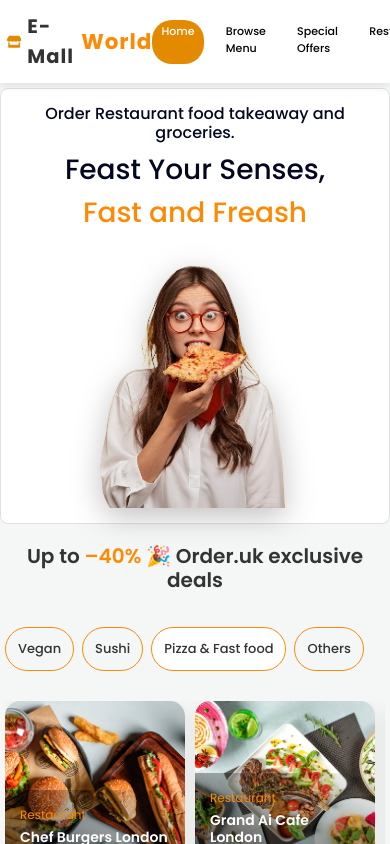
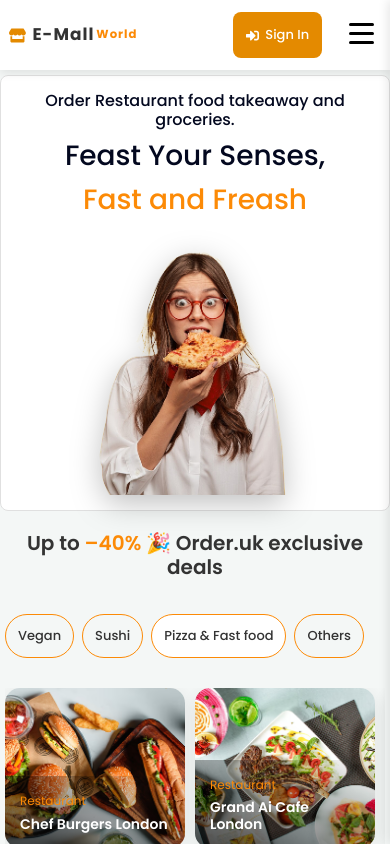
Before and after one commit to imyogijani/Foodecom, a React (Vite) app: page / in a window 390 px wide. Built offline with nearby package versions, Linux system fonts and the light colour scheme.

Commit message:
feat(navbar): enhance mobile menu with improved styles and transitions

```diff
--- a/src/Pages/Home/Navbar.css
+++ b/src/Pages/Home/Navbar.css
@@ -68,6 +68,7 @@
   cursor: pointer;
   padding: 0.5rem;
   margin-left: 1rem;
+  z-index: 1001;
 }
 
 .mobile-menu-toggle span {
@@ -89,10 +90,13 @@
   height: 100%;
   background: rgba(0, 0, 0, 0.5);
   z-index: 999;
+  opacity: 0;
+  transition: opacity 0.3s ease;
 }
 
 .mobile-menu-overlay.active {
   display: block;
+  opacity: 1;
 }
 
 /* Mobile menu content */
@@ -101,7 +105,8 @@
   position: fixed;
   top: 0;
   right: -100%;
-  width: 280px;
+  width: 85%;
+  max-width: 320px;
   height: 100%;
   background: #fff;
   box-shadow: -2px 0 10px rgba(0, 0, 0, 0.1);
@@ -109,6 +114,7 @@
   z-index: 1000;
   padding: 1rem;
   overflow-y: auto;
+  -webkit-overflow-scrolling: touch;
 }
 
 .mobile-menu.active {
@@ -131,6 +137,17 @@
   cursor: pointer;
   padding: 0.5rem;
   color: var(--text-color);
+  width: 40px;
+  height: 40px;
+  display: flex;
+  align-items: center;
+  justify-content: center;
+  border-radius: 50%;
+  transition: background-color 0.3s;
+}
+
+.mobile-menu-close:hover {
+  background-color: rgba(0, 0, 0, 0.05);
 }
 
 .mobile-nav-links {
@@ -145,12 +162,20 @@
   border-radius: 8px;
   text-align: left;
   border-bottom: 1px solid #f0f0f0;
+  font-size: 1.1rem;
+  transition: background-color 0.3s;
+}
+
+.mobile-nav-links .nav-pill-link:active {
+  background-color: rgba(0, 0, 0, 0.05);
 }
 
 .mobile-nav-actions {
   display: flex;
   flex-direction: column;
   gap: 1rem;
+  padding: 1rem 0;
+  border-top: 1px solid #eee;
 }
 
 .nav-pill-link {
@@ -338,48 +363,6 @@
   }
 
   .nav-center {
-    gap: 1.5rem;
-  }
-}
-
-@media (max-width: 768px) {
-  .custom-navbar {
-    padding: 0.7rem 1rem;
-  }
-
-  .nav-center {
-    gap: 1rem;
-  }
-
-  .custom-logo {
-    font-size: 1.8rem;
-  }
-
-  .nav-pill-link {
-    padding: 0.4rem 0.8rem;
-    font-size: 0.9rem;
-  }
-}
-
-/* Enhanced responsive breakpoints */
-@media (max-width: 1024px) and (min-width: 769px) {
-  /* iPad-specific adjustments */
-  .custom-navbar {
-    flex-direction: column;
-    align-items: center;
-    padding: 1rem 0.5rem;
-  }
-  .navbar-section {
-    justify-content: center;
-    margin-top: 0.5rem;
-  }
-  .logo-section {
-    justify-content: center;
-    margin-top: 0;
-    margin-bottom: 0.5rem;
-  }
-
-  .nav-center {
     display: none;
   }
 
@@ -390,57 +373,19 @@
   .mobile-menu {
     display: block;
   }
+}
 
-  .nav-right {
-    gap: 0.8rem;
+@media (max-width: 768px) {
+  .custom-navbar {
+    padding: 0.7rem 1rem;
   }
 
   .custom-logo {
     font-size: 1.5rem;
   }
 
-  .logo-uk {
-    font-size: 1rem;
-  }
-}
-
-@media (max-width: 640px) {
-  .custom-navbar {
-    padding: 0.5rem 0.8rem;
-  }
-
-  .nav-right {
-    gap: 0.5rem;
-  }
-  .nav-pill-link,
-  .login-pill {
-    padding: 0.5rem 1rem;
-    font-size: 0.9rem;
-  }
-
-  .user-menu {
-    width: 90vw;
-    max-width: 300px;
-    right: -100px;
-  }
-}
-
-@media (max-width: 480px) {
-  .custom-navbar {
-    padding: 0.7rem 0.5rem;
-  }
-
   .nav-right {
     gap: 0.8rem;
-  }
-
-  .custom-logo {
-    font-size: 1.5rem;
-  }
-
-  .nav-pill-link {
-    padding: 0.3rem 0.7rem;
-    font-size: 0.85rem;
   }
 
   .profile-button,
@@ -454,3 +399,68 @@
     padding: 1px 5px;
   }
 }
+
+@media (max-width: 480px) {
+  .custom-navbar {
+    padding: 0.7rem 0.8rem;
+  }
+
+  .custom-logo {
+    font-size: 1.3rem;
+  }
+
+  .logo-uk {
+    font-size: 0.9rem;
+  }
+
+  .nav-right {
+    gap: 0.6rem;
+  }
+
+  .mobile-menu {
+    width: 100%;
+    max-width: none;
+  }
+
+  .mobile-nav-links .nav-pill-link {
+    padding: 1.2rem 1rem;
+    font-size: 1rem;
+  }
+
+  .mobile-nav-actions {
+    padding: 1.2rem 0;
+  }
+
+  .login-button {
+    width: 100%;
+    justify-content: center;
+    padding: 0.8rem;
+  }
+}
+
+/* Add touch-friendly styles */
+@media (hover: none) {
+  .nav-pill-link:active,
+  .menu-item:active,
+  .mobile-menu-close:active {
+    opacity: 0.7;
+  }
+
+  .mobile-nav-links .nav-pill-link {
+    -webkit-tap-highlight-color: transparent;
+  }
+}
+
+/* Add safe area insets for modern mobile browsers */
+@supports (padding: max(0px)) {
+  .custom-navbar {
+    padding-left: max(0.7rem, env(safe-area-inset-left));
+    padding-right: max(0.7rem, env(safe-area-inset-right));
+  }
+
+  .mobile-menu {
+    padding-left: max(1rem, env(safe-area-inset-left));
+    padding-right: max(1rem, env(safe-area-inset-right));
+    padding-bottom: max(1rem, env(safe-area-inset-bottom));
+  }
+}
```
